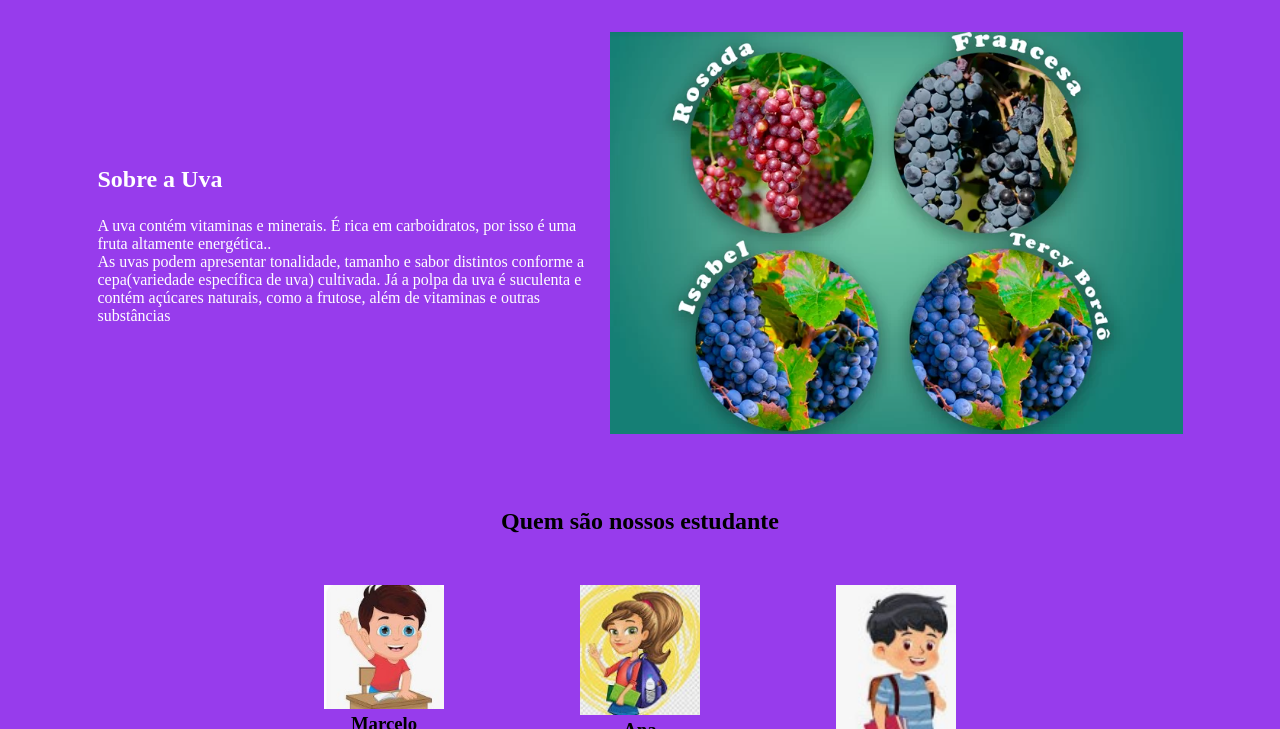
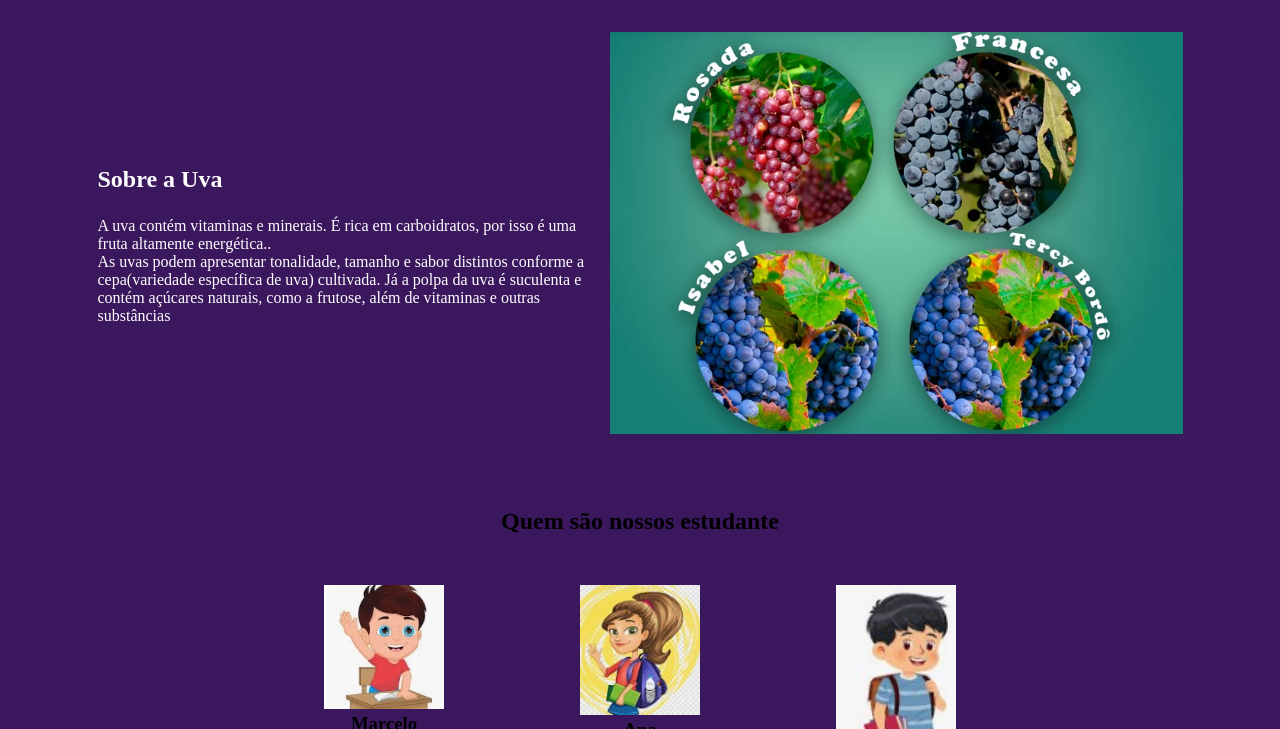
Before and after one commit to keziaschastalo/projeto-agrinho-, a plain HTML site: page index.html in a window 1280 px wide. Shown: the part 128-857 px from the top of the page. Drawn offline with Linux system fonts and the light colour scheme.

Commit message:
Update style.css

```diff
--- a/style.css
+++ b/style.css
@@ -3,7 +3,7 @@
     padding: 0;
 }
  body{
-    background-color: rgb(151, 60, 236);
+     background-color: rgb(59, 23, 94)
  }
 
 .cabecalho {
```
